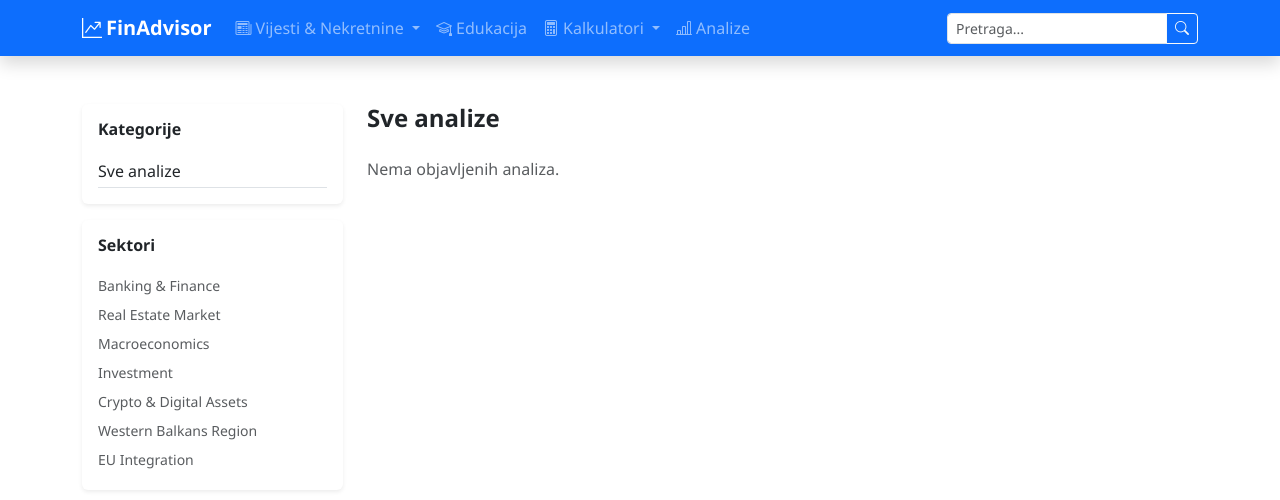
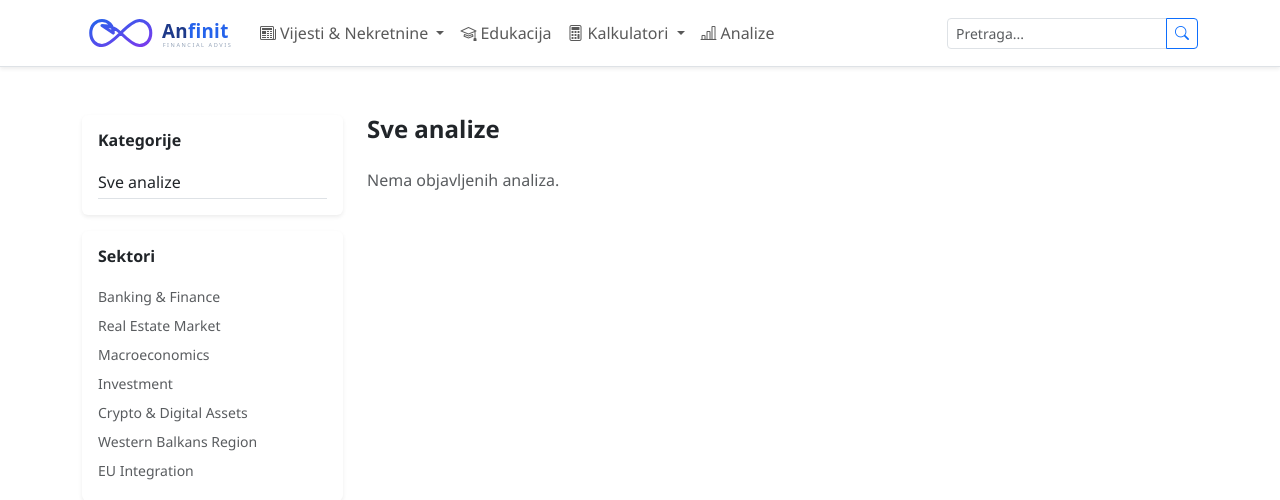
Before and after one commit to bojanbaskot/finadvice, a Django app: page /analize/ in a window 1280 px wide. Shown: the top 500 px of the page. Run offline with Django 4.2, Linux system fonts and the light colour scheme; data comes from the database, SQL or seed files in the repository; data that the repository does not hold is empty; some libraries are stand-ins or nearby versions.

Commit message:
Add Anfinit logo and favicon, white navbar

```diff
--- a/templates/base.html
+++ b/templates/base.html
@@ -10,6 +10,7 @@
   <script src="https://cdn.jsdelivr.net/npm/chart.js@4.4.2/dist/chart.umd.min.js" defer></script>
   {% load static %}
   <link rel="stylesheet" href="{% static 'css/main.css' %}">
+  <link rel="icon" type="image/svg+xml" href="{% static 'img/favicon.svg' %}">
   {% block extra_css %}{% endblock %}
 </head>
 <body>
--- a/templates/partials/_navbar.html
+++ b/templates/partials/_navbar.html
@@ -1,8 +1,8 @@
 {% load static %}
-<nav class="navbar navbar-expand-lg navbar-dark bg-primary sticky-top shadow">
+<nav class="navbar navbar-expand-lg navbar-light bg-white sticky-top shadow-sm border-bottom">
   <div class="container">
-    <a class="navbar-brand fw-bold" href="{% url 'core:home' %}">
-      <i class="bi bi-graph-up-arrow me-1"></i>{{ site_settings.site_name }}
+    <a class="navbar-brand d-flex align-items-center" href="{% url 'core:home' %}">
+      <img src="{% static 'img/logo.svg' %}" alt="Anfinit" height="40" class="me-1">
     </a>
     <button class="navbar-toggler" type="button" data-bs-toggle="collapse" data-bs-target="#mainNav">
       <span class="navbar-toggler-icon"></span>
@@ -48,7 +48,7 @@
         <div class="input-group">
           <input class="form-control form-control-sm" type="search" name="q"
                  placeholder="Pretraga..." value="{{ request.GET.q|default:'' }}">
-          <button class="btn btn-outline-light btn-sm" type="submit"><i class="bi bi-search"></i></button>
+          <button class="btn btn-outline-primary btn-sm" type="submit"><i class="bi bi-search"></i></button>
         </div>
       </form>
     </div>
```
Also changed, not shown: static/img/favicon.svg (added), static/img/logo.svg (added).
